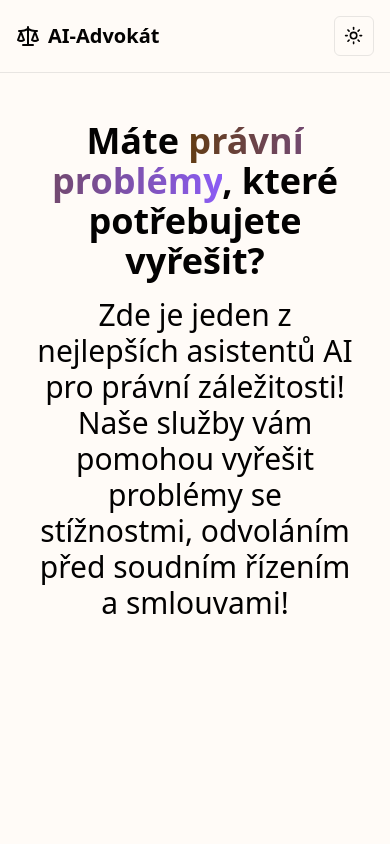
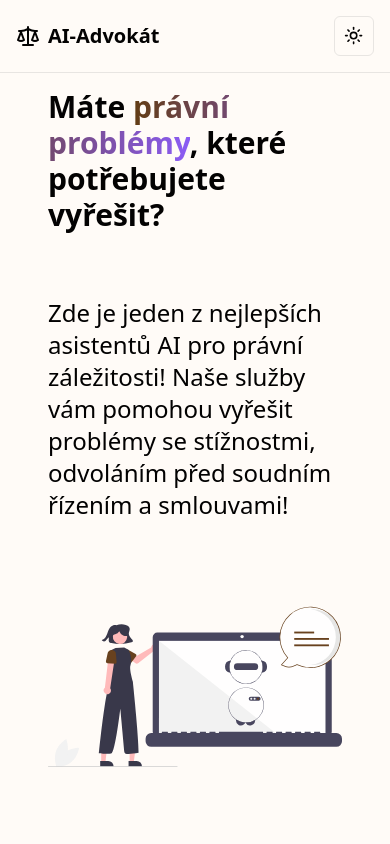
Before and after one commit to code-challenge-dev/lawyer, a Next.js app: page / in a window 390 px wide. Shown: the top 844 px of the page. Built offline with nearby package versions, Linux system fonts and the light colour scheme.

Commit message:
feature: add hero page

```diff
--- a/src/app/api/generation/route.ts
+++ b/src/app/api/generation/route.ts
@@ -7,33 +7,25 @@ export const GET: THTTPMethod = async (_, res) => {
     const response = await axios.get(`${process.env.API_ROUTE}`, {
       timeout: 10000,
     })
-    return new Response(JSON.stringify(response.data), {
-      status: response.status,
-    })
+    return new Response(JSON.stringify(response.data))
   } catch (error) {
-    errorUtils.getError(error)
-    return new Response(JSON.stringify({ error: 'Failed to fetch data' }), {
-      status: 500,
-    })
+    return errorUtils.getError(error)
   }
 }
 
 export const POST: THTTPMethod = async (req, res) => {
   try {
-    const data = await req.json() //! Extract JSON body from the request
-    console.log('data inside post req api/generate:', data)
+    const data = await req.json()
 
     const response = await axios.post(
       `${process.env.API_ROUTE}/generation`,
       data,
       {
-        timeout: 20000,
+        timeout: 50000,
       }
     )
 
-    return new Response(JSON.stringify(response.data), {
-      status: response.status,
-    })
+    return new Response(JSON.stringify(response.data))
   } catch (error) {
     return errorUtils.getError(error)
   }
--- a/src/app/page.tsx
+++ b/src/app/page.tsx
@@ -1,27 +1,11 @@
 import GenerateDocument from '@/components/forms/generate-document'
-import SectionDivider from '@/components/section-divider'
+import HeroPage from '@/components/hero'
 
 export default function Home() {
   return (
-    <main className="flex min-h-screen flex-col items-center w-full p-12">
-      <div className="flex items-center flex-col gap-16">
-        <div className="flex flex-col gap-4 text-center font-semibold max-w-[680px] min-h-screen">
-          <h2 className="text-4xl">
-            Máte{' '}
-            <span className="bg-clip-text text-transparent bg-gradient-to-r from-primary to-violet-500">
-              právní problémy
-            </span>
-            , které potřebujete vyřešit?
-          </h2>
-          <h3 className="text-3xl brightness-50 font-normal">
-            Zde je jeden z nejlepších asistentů AI pro právní záležitosti! Naše
-            služby vám pomohou vyřešit problémy se stížnostmi, odvoláním před
-            soudním řízením a smlouvami!
-          </h3>
-        </div>
-        <SectionDivider />
-        <GenerateDocument />
-      </div>
+    <main className="flex min-h-screen flex-col items-center w-full p-4 gap-16">
+      <HeroPage />
+      <GenerateDocument />
     </main>
   )
 }
--- a/src/components/forms/generate-document/input-form/index.tsx
+++ b/src/components/forms/generate-document/input-form/index.tsx
@@ -66,7 +66,6 @@ export function InputForm() {
   })
 
   async function onSubmit(values: z.infer<typeof formSchema>) {
-    // const res = await axios.get('api/generation')
     const response = await axios.post('api/generation', {
       document_type: values.document_type,
       topic: values.topic,
--- a/src/components/forms/generate-document/upload-button/index.tsx
+++ b/src/components/forms/generate-document/upload-button/index.tsx
@@ -50,7 +50,6 @@ export default function UploadButton() {
 
   async function onSubmit(values: z.infer<typeof formSchema>) {
     try {
-      console.log(values)
       setIsFileDialogOpen(false)
       form.reset()
 
--- /dev/null
+++ b/src/components/hero/index.tsx
@@ -0,0 +1,34 @@
+import React from 'react'
+import SectionDivider from '../section-divider'
+import Image from 'next/image'
+
+const HeroPage = () => {
+  return (
+    <>
+      <div className="flex flex-col gap-4 items-center font-semibold max-w-[680px] min-h-screen mx-8">
+        <h2 className="text-3xl md:text-4xl mb-12 md:mb-4 sm:text-center">
+          Máte{' '}
+          <span className="bg-clip-text text-transparent bg-gradient-to-r from-primary to-violet-500">
+            právní problémy
+          </span>
+          , které potřebujete vyřešit?
+        </h2>
+        <h3 className="text-2xl md:text-3xl brightness-50 font-normal md:text-center">
+          Zde je jeden z nejlepších asistentů AI pro právní záležitosti! Naše
+          služby vám pomohou vyřešit problémy se stížnostmi, odvoláním před
+          soudním řízením a smlouvami!
+        </h3>
+        <Image
+          src="/chatbot.svg"
+          width={500}
+          height={500}
+          className="flex opacity-95 h-[300px] w-[300px] lg:w-[400px] lg:h-[400px] xl:w-[500px] xl:h-[500px]"
+          alt="Judge illustration"
+        />
+      </div>
+      <SectionDivider />
+    </>
+  )
+}
+
+export default HeroPage
--- a/src/components/section-divider/index.tsx
+++ b/src/components/section-divider/index.tsx
@@ -2,7 +2,7 @@ import React from 'react'
 
 const SectionDivider = () => {
   return (
-    <div className="bg-gray-200 my-24 h-16 w-1 rounded-full hidden md:block dark:bg-white" />
+    <div className="bg-gray-200 my-24 h-16 w-1 rounded-full block dark:bg-white" />
   )
 }
 
```
Also changed, not shown: public/chatbot.svg (added), public/empty.svg.
